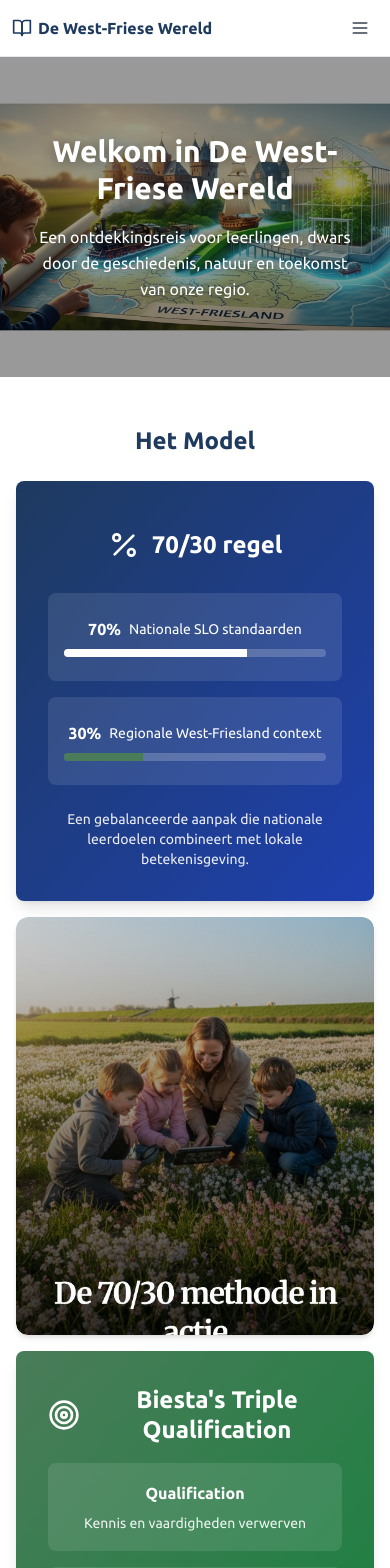
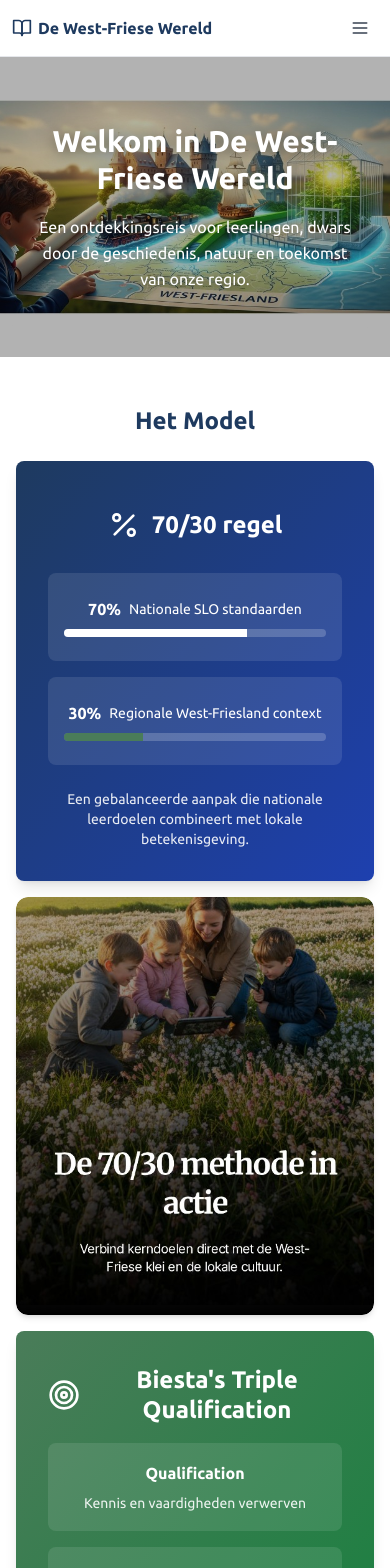
Before and after one commit to jessekarell-bit/westfriese-wereld, a Next.js app: page / in a window 390 px wide. Shown: the top 1568 px of the page. Built offline with nearby package versions, Linux system fonts and the light colour scheme.

Commit message:
pictures phone

```diff
--- a/app/page.tsx
+++ b/app/page.tsx
@@ -102,18 +102,18 @@ export default function Home() {
 
       <main className="flex-grow">
         {/* Hero Section – Welkom in de West-Friese Wereld */}
-        <section className="relative py-12 sm:py-16 md:py-24 lg:py-32 px-4 sm:px-6 lg:px-8 overflow-hidden min-h-[320px] sm:min-h-[380px] md:min-h-[420px] flex items-center justify-center">
-          {/* Achtergrondfoto */}
+        <section className="relative py-12 sm:py-16 md:py-24 lg:py-32 px-4 sm:px-6 lg:px-8 overflow-hidden min-h-[300px] sm:min-h-[380px] md:min-h-[420px] flex items-center justify-center bg-deep-water-blue">
+          {/* Achtergrondfoto – op mobiel center-top zodat beeld goed cropt */}
           <Image
             src="/welkom-west-friese-wereld-bg.png"
             alt=""
             fill
-            className="object-cover object-center"
+            className="object-cover object-center object-[center_top] sm:object-center"
             sizes="100vw"
             priority
           />
-          {/* Donkere overlay voor leesbare witte tekst */}
-          <div className="absolute inset-0 bg-black/40" aria-hidden />
+          {/* Donkere overlay voor leesbare witte tekst – iets lichter op mobiel zodat foto zichtbaar blijft */}
+          <div className="absolute inset-0 bg-black/30 sm:bg-black/40" aria-hidden />
           <div className="relative z-10 max-w-4xl mx-auto text-center px-4">
             <h1 className="font-serif text-3xl sm:text-4xl md:text-5xl lg:text-6xl font-bold text-white mb-4 sm:mb-6 md:mb-8 leading-tight drop-shadow-[0_2px_8px_rgba(0,0,0,0.5)]">
               Welkom in De West-Friese Wereld
@@ -163,14 +163,14 @@ export default function Home() {
                 </p>
               </div>
 
-              {/* 70/30 methode in actie – foto tussen de twee blokken; op mobiel aspect ratio voor mooie crop */}
+              {/* 70/30 methode in actie – op mobiel onderkant in beeld zodat tekst "in actie" niet wordt afgesneden */}
               <div className="w-full max-w-[360px] mx-auto md:max-w-none md:w-[360px] aspect-[360/420] md:aspect-auto md:h-full md:min-h-[420px] rounded-xl overflow-hidden shadow-md">
                 <Image
                   src="/70-30-methode-in-actie.png"
                   alt="De 70/30 methode in actie: leerlingen en begeleider in het veld met West-Friese molen op de achtergrond. Verbind kerndoelen direct met de West-Friese klei en de lokale cultuur."
                   width={360}
                   height={420}
-                  className="w-full h-full rounded-xl object-cover object-[center_center] md:object-center"
+                  className="w-full h-full rounded-xl object-cover object-[center_bottom] md:object-center"
                   sizes="(max-width: 768px) 100vw, 360px"
                   priority={false}
                 />
```
